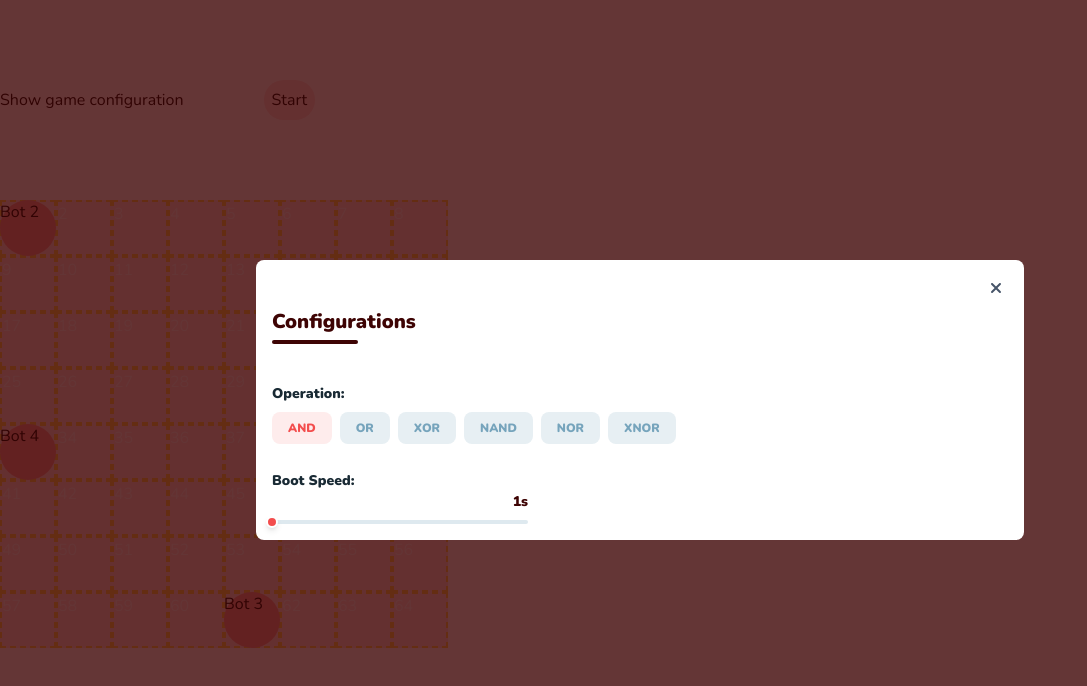
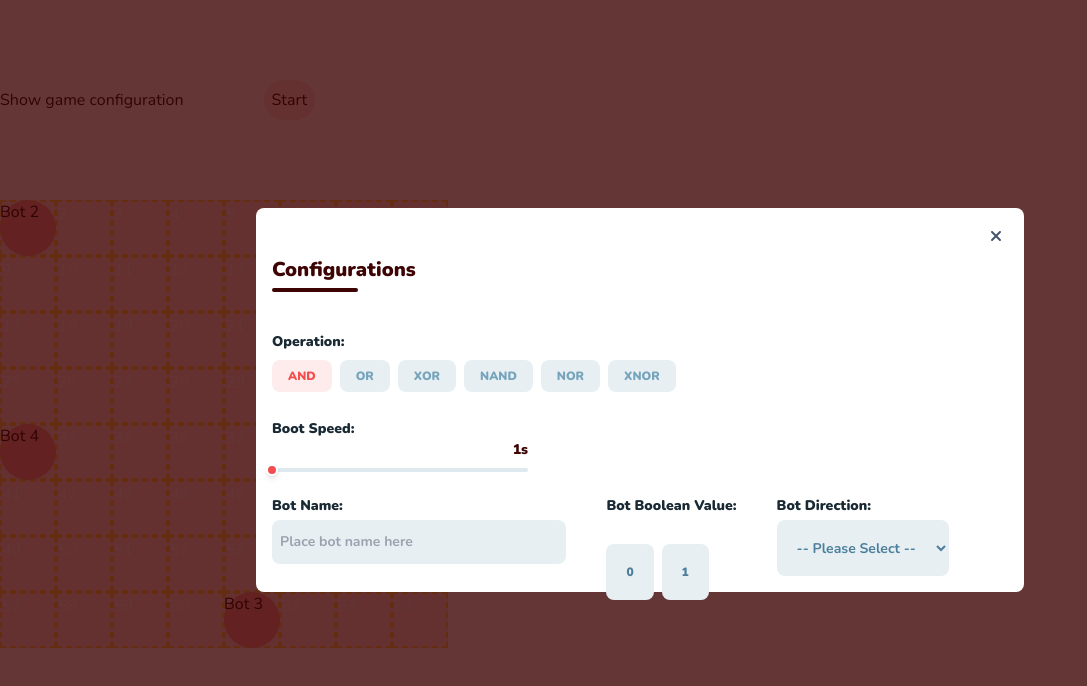
Before and after one commit to chingu-voyages/v44-tier2-team-11, a React (Vite) app: page / in a window 1280 px wide. Both pictures are taken after a click on the button "Show game configuration". Shown: the top 686 px of the page, without its empty margins (0-1087 px from the left). Built offline with nearby package versions, Linux system fonts and the light colour scheme.

Commit message:
Add bot form fields

```diff
--- a/src/components/GameConfigurationPanel.jsx
+++ b/src/components/GameConfigurationPanel.jsx
@@ -1,6 +1,7 @@
 import Modal from './base/Modal';
 import OperationForm from './forms/OperationForm';
 import SpeedForm from './forms/SpeedForm';
+import BotPanel from './forms/BotPanel';
 
 // NPM
 import PropTypes from 'prop-types';
@@ -18,7 +19,10 @@ const GameConfigurationPanel = ({ shouldShow, onClickCloseModal }) => {
       <div className="mb-6">
         <OperationForm />
       </div>
-      <SpeedForm />
+      <div className="mb-6">
+        <SpeedForm />
+      </div>
+      <BotPanel />
     </Modal>
   );
 };
--- /dev/null
+++ b/src/components/forms/BotBooleanValue.jsx
@@ -0,0 +1,46 @@
+const BotBooleanValue = () => {
+  return (
+    <div className="flex h-full flex-col">
+      <label
+        htmlFor="botNameTxt"
+        className="mb-1 cursor-pointer self-start text-sm font-black text-form-900"
+      >
+        Bot Boolean Value:
+      </label>
+      <div className="flex h-full">
+        <div className="mr-2">
+          <input
+            type="radio"
+            id="botRadioFalsy"
+            name="botRadioBoolean"
+            value="0"
+            className="peer inline appearance-none outline-none"
+          />
+          <label
+            htmlFor="botRadioFalsy"
+            className="mr-2 flex h-full cursor-pointer items-center justify-center rounded-lg bg-form-300 px-5 py-2 text-xs font-black text-form-700 outline-none transition-shadow duration-100 ease-in last-of-type:mr-0 hover:bg-form-400 peer-checked:bg-primary-50 peer-checked:text-primary-500 peer-focus:ring-4 peer-focus:ring-primary-300"
+          >
+            0
+          </label>
+        </div>
+        <div>
+          <input
+            type="radio"
+            id="botRadioTruthy"
+            value="1"
+            name="botRadioBoolean"
+            className="peer inline appearance-none outline-none"
+          />
+          <label
+            htmlFor="botRadioTruthy"
+            className="mr-2 flex h-full cursor-pointer items-center justify-center rounded-lg  bg-form-300 px-5 py-2 text-xs font-black text-form-700 outline-none transition-shadow duration-100 ease-in last-of-type:mr-0 hover:bg-form-400 peer-checked:bg-primary-50 peer-checked:text-primary-500 peer-focus:ring-4 peer-focus:ring-primary-300"
+          >
+            1
+          </label>
+        </div>
+      </div>
+    </div>
+  );
+};
+
+export default BotBooleanValue;
--- /dev/null
+++ b/src/components/forms/BotDirection.jsx
@@ -0,0 +1,35 @@
+const BotDirection = () => {
+  return (
+    <div className="flex h-full flex-col">
+      <label
+        htmlFor="botDirection"
+        className="mb-1 cursor-pointer self-start text-sm font-black text-form-900"
+      >
+        Bot Direction:
+      </label>
+      <select
+        id="botDirection"
+        defaultValue=""
+        className="h-full cursor-pointer rounded-lg bg-form-300 px-4 text-sm font-bold text-form-700"
+      >
+        <option value="" disabled className="bg-white">
+          -- Please Select --
+        </option>
+        <option className="bg-white" value="nort">
+          North
+        </option>
+        <option className="bg-white" value="south">
+          South
+        </option>
+        <option className="bg-white" value="west">
+          West
+        </option>
+        <option className="bg-white" value="east">
+          East
+        </option>
+      </select>
+    </div>
+  );
+};
+
+export default BotDirection;
--- /dev/null
+++ b/src/components/forms/BotName.jsx
@@ -0,0 +1,20 @@
+const BotName = () => {
+  return (
+    <div className="flex flex-col">
+      <label
+        htmlFor="botNameTxt"
+        className="mb-1 cursor-pointer self-start text-sm font-black text-form-900"
+      >
+        Bot Name:
+      </label>
+      <input
+        type="text"
+        placeholder="Place bot name here"
+        id="botNameTxt"
+        className="rounded-lg bg-form-300 px-2 py-3 text-sm font-bold outline-none transition-shadow duration-100 ease-in hover:bg-primary-50 focus:bg-primary-50 focus:text-form-900 focus:ring-4 focus:ring-primary-300"
+      />
+    </div>
+  );
+};
+
+export default BotName;
--- /dev/null
+++ b/src/components/forms/BotPanel.jsx
@@ -0,0 +1,21 @@
+import BotName from './BotName';
+import BotBooleanValue from './BotBooleanValue';
+import BotDirection from './BotDirection';
+
+const BotPanel = () => {
+  return (
+    <div className="flex">
+      <div className="mr-10 w-2/5">
+        <BotName />
+      </div>
+      <div className="mr-10">
+        <BotBooleanValue />
+      </div>
+      <div>
+        <BotDirection />
+      </div>
+    </div>
+  );
+};
+
+export default BotPanel;
```
